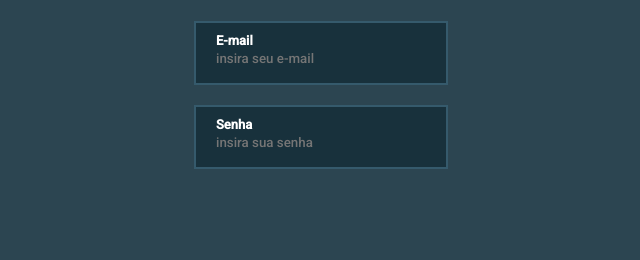
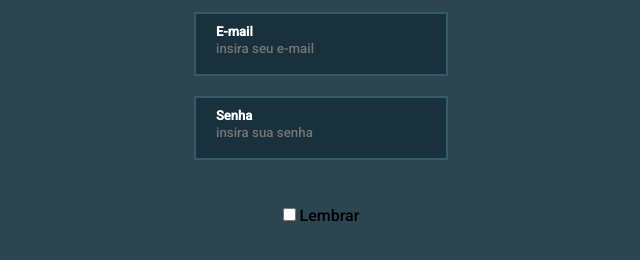
Before and after one commit to Amad3rus/PersoSheet, a website: page public/index.html in a window 1280 px wide. Shown: the part 286-546 px from the top of the page, without its empty margins (319-959 px from the left). Drawn offline with Linux system fonts and the light colour scheme.

Commit message:
update index.html

```diff
--- a/public/index.html
+++ b/public/index.html
@@ -37,6 +37,10 @@
           <h3>Senha</h3>
           <input type="password" placeholder="insira sua senha" />
         </div>
+        <div class="check-box">
+          <input type="checkbox"/>
+          <span>Lembrar</span>
+        </div>
 
       </div>
 
```
